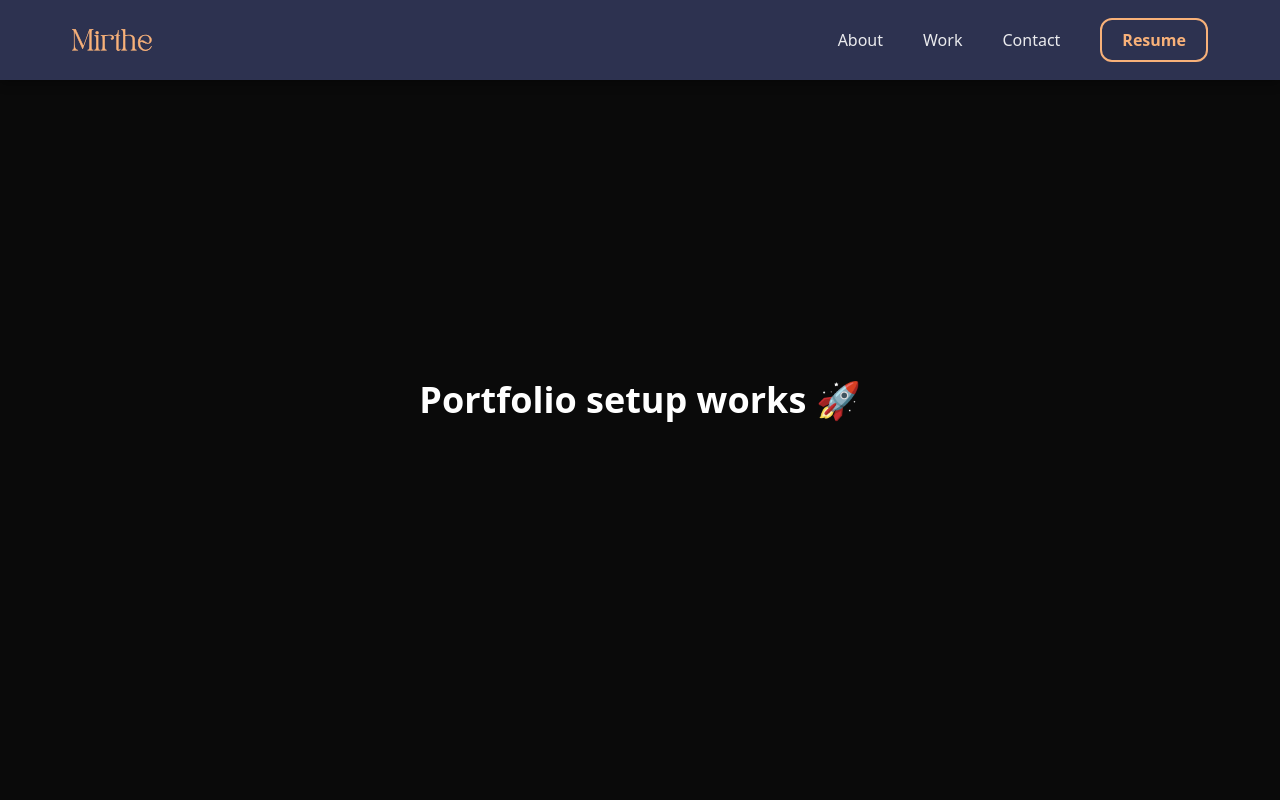
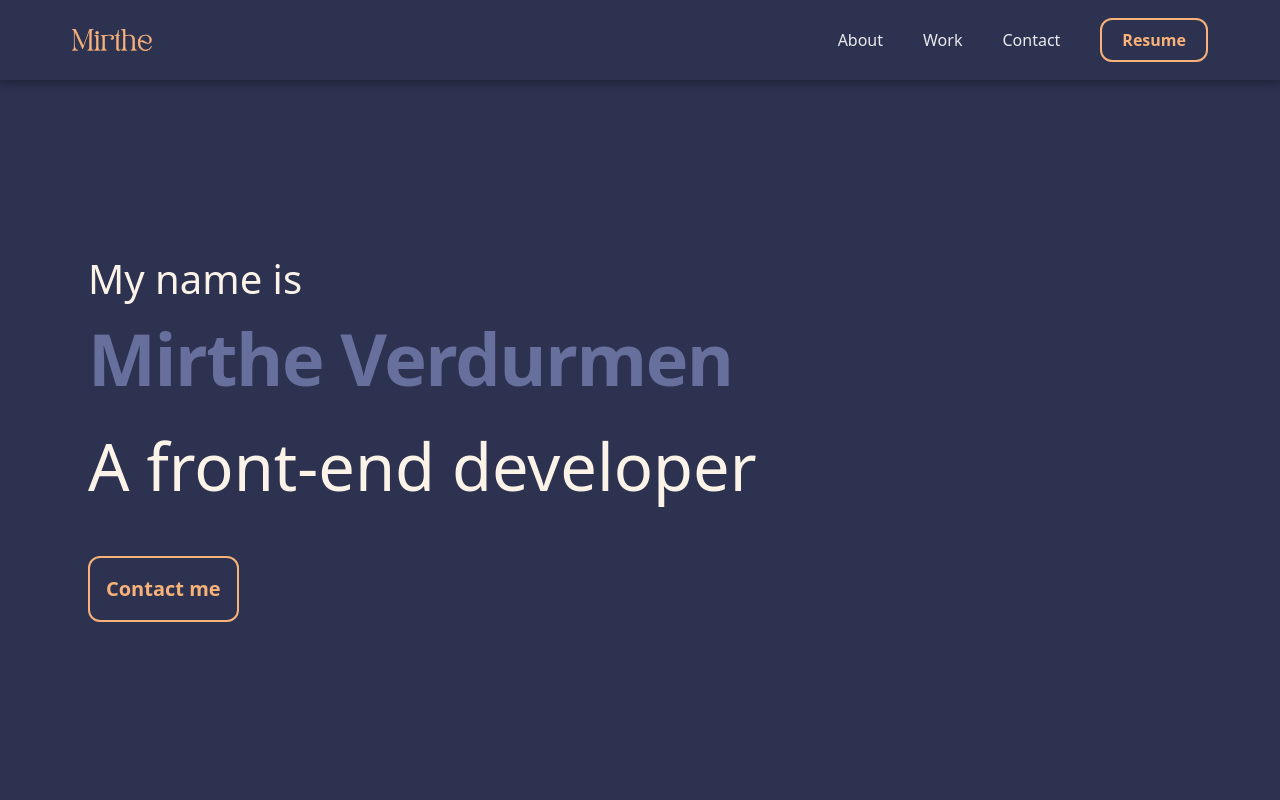
Before and after one commit to Muurthe/showcase-portfoliov2, a Next.js app: page / in a window 1280 px wide. Shown: the top 800 px of the page. Built offline with nearby package versions, Linux system fonts and the light colour scheme.

Commit message:
feat: add hero section

```diff
--- a/src/app/globals.css
+++ b/src/app/globals.css
@@ -7,7 +7,7 @@
   /* Lighter Blue, for cards */
   --text: 252 243 232;
   /* near-white */
-  --muted: 214 205 196;
+  --muted: 103 111 157;
   /* muted text */
   --accent: 248 177 121;
   /* warm/oranje */
--- a/src/app/page.tsx
+++ b/src/app/page.tsx
@@ -1,7 +1,12 @@
+// src/app/page.tsx
+import Hero from "@/components/sections/Hero";
+
 export default function Home() {
   return (
-    <main className="flex min-h-screen items-center justify-center bg-neutral-950 text-white">
-      <h1 className="text-4xl font-bold">Portfolio setup works 🚀</h1>
+    <main className="pt-20">
+      <section id="hero">
+        <Hero />
+      </section>
     </main>
   );
 }
--- /dev/null
+++ b/src/components/sections/Hero.tsx
@@ -0,0 +1,39 @@
+import Link from "next/link";
+
+export default function Hero() {
+    return (
+        <div className="mx-auto w-full max-w-6xl px-6">
+            <div className="flex min-h-[90vh] items-center">
+                <div className="max-w-4xl">
+                    <div className="text-[40px] leading-[1.05] text-[rgb(var(--text))]">
+                        {/* Eerste regel */}
+                        My name is
+                    </div>
+                    <div className="mt-6 text-[72px] font-extrabold leading-[0.95] tracking-[-0.02em] text-[rgb(var(--muted))]">
+                        {/* tweede regel */}
+                        Mirthe Verdurmen
+                    </div>
+                    <div className="mt-10 text-[65px] leading-[1.05] text-[rgb(var(--text))]">
+                        {/* derde regel */}
+                        A front-end developer
+                    </div>
+                    <div className="mt-14">
+                        {/* contact button */}
+                        <Link
+                            href="#contact"
+                            className="
+                            inline-flex items-center justify-center
+                            rounded-xl border-2 border-[rgb(var(--accent))]
+                            px-4 py-4 text-[20px] font-semibold text-[rgb(var(--accent))]
+                            transition
+                            hover:bg-[rgb(var(--accent))] hover:text-[rgb(var(--bg))]
+                            "
+                            >
+                            Contact me
+                        </Link>
+                    </div>
+                </div>
+            </div>
+        </div>
+    );
+}
```
